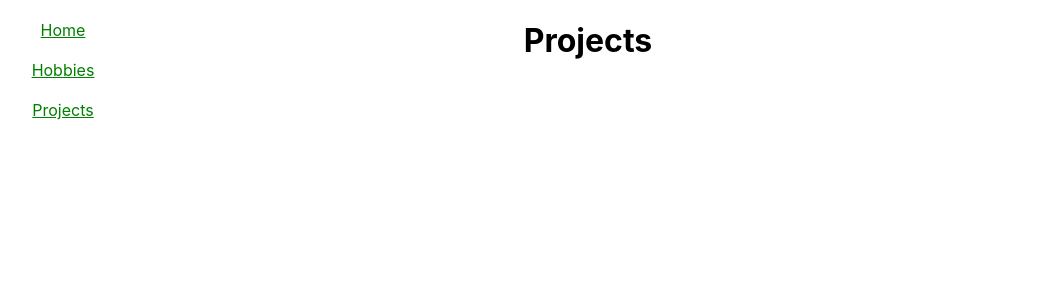
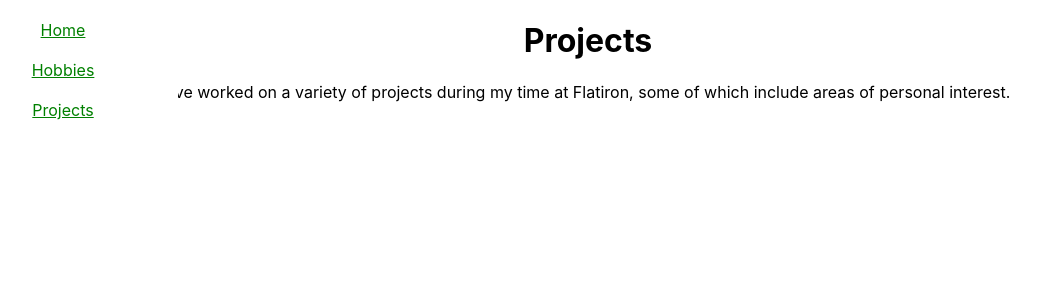
Before and after one commit to turitzinv/About-Me-VictorT, a React (Create React App) app in the folder client/: page /projects in a window 1280 px wide. Shown: the top 300 px of the page, without its empty margins (52-1092 px from the left). Built offline with nearby package versions, Linux system fonts and the light colour scheme.

Commit message:
Added p tag description to Projects component.

```diff
--- a/client/src/components/Projects.js
+++ b/client/src/components/Projects.js
@@ -4,6 +4,7 @@ const Projects = () => {
   return (
     <div>
       <h1>Projects</h1>
+      <p>I've worked on a variety of projects during my time at Flatiron, some of which include areas of personal interest.</p>
     </div>
   )
 }
```
